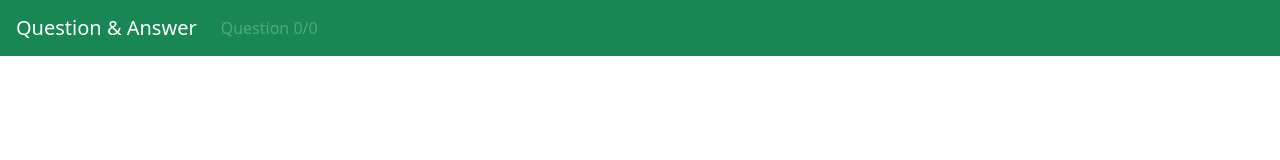
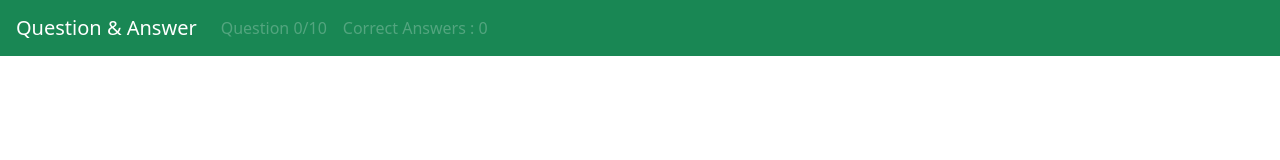
Before and after one commit to Newbie-frontend/First-work, a Vue app: page / in a window 1280 px wide. Shown: the top 160 px of the page. Built offline with nearby package versions, Linux system fonts and the light colour scheme; no server answers.

Commit message:
Update Header.vue

```diff
--- a/src/components/Header.vue
+++ b/src/components/Header.vue
@@ -8,7 +8,10 @@
       <b-collapse id="nav-collapse" is-nav>
         <b-navbar-nav>
           <b-nav-item href="#" disabled
-            >Question {{ numCorrect }}/{{ numTotal }}</b-nav-item
+            >Question {{ numTotal }}/10</b-nav-item
+          >
+           <b-nav-item href="#" disabled
+            >Correct Answers : {{ numCorrect }}</b-nav-item
           >
         </b-navbar-nav>
       </b-collapse>
```
